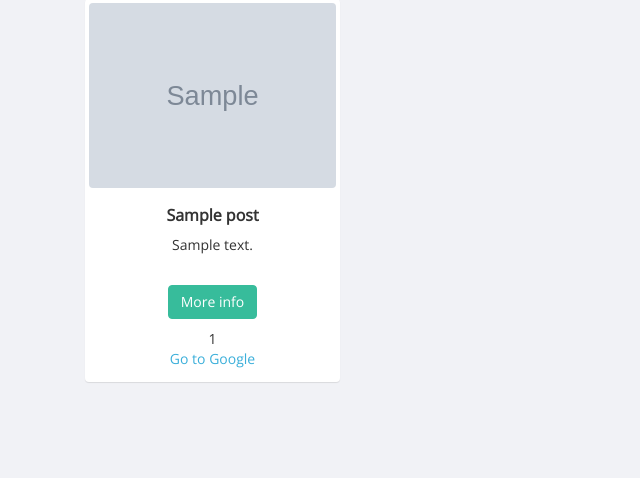
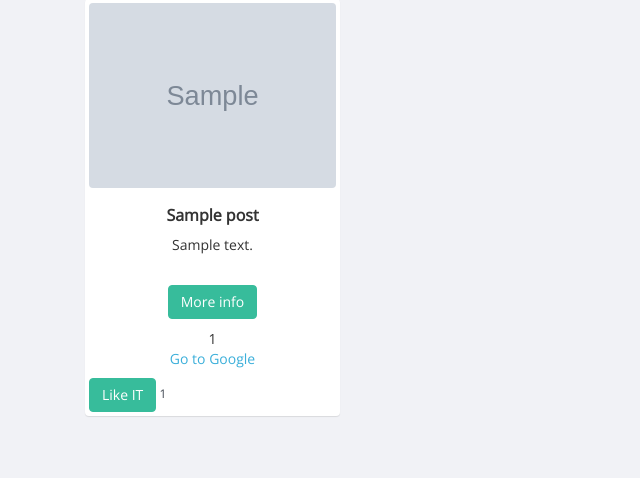
Before and after one commit to amirabbasmajd/db, a Flask app: page / in a window 1280 px wide. Shown: the part 132-610 px from the top of the page, without its empty margins (0-640 px from the left). Run offline with Flask 2, Linux system fonts and the light colour scheme; a user stored in the database is signed in; grey boxes marked "Sample" are stand-in pictures; a database or web service that is not in the repository returns one stand-in record (values such as "Sample title"); some libraries are stand-ins or nearby versions; some web fonts are replaced.

Commit message:
like post

```diff
--- a/app/main/views.py
+++ b/app/main/views.py
@@ -25,12 +25,10 @@ from app.main.forms import SearchForm
 @login_required
 def home():
 
-    print('zzzzzzzzz')
     if request.method == 'POST':
 
         request.form[''];
         flash('comment add successfully', category='success')
-    print("hello")
     post = mongo.db.posts.find()
     return render_template('index.html', post=post )
 
@@ -180,3 +178,13 @@ def showpostandcomment():
         mongo.db.posts.update({"_id":ObjectId(s)} , {"$push": {"comments": comment}})
 
     return render_template('showpostcomment.html' ,post=post , form= addComment())
+
+@main.route('/likepost' , methods=['GET', 'POST'])
+def likepost():
+    s = request.args.get('myid')
+    countLike = mongo.db.posts.find({"like": current_user.username, "_id": ObjectId(s)}).count()
+    if countLike == 0 :
+        mongo.db.posts.update({"_id":ObjectId(s)} , {"$push": {"like": current_user.username }})
+    else:
+        mongo.db.posts.update({"_id":ObjectId(s)} , {"$pull": {"like": current_user.username }})
+    return redirect(url_for('main.home'))
--- a/app/templates/index.html
+++ b/app/templates/index.html
@@ -29,7 +29,10 @@
                             {% endfor %}
                         {% endif %}
                     </div>
+                <a  class="btn btn-info" href="/likepost?myid={{ data['_id'] }}" class="button">Like IT</a>
+                {{ data['like']|length }}
                 </div>
+
             </div>
         {% endfor %}
     </form>
```
